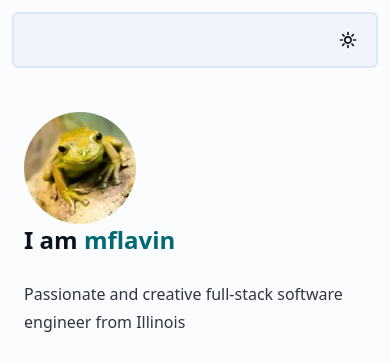
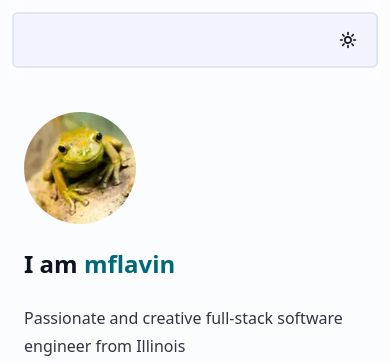
Before and after one commit to mflavin/mflavin.github.io, an Astro site: page / in a window 390 px wide. Shown: the top 363 px of the page. Built offline with nearby package versions, Linux system fonts and the light colour scheme; Astro itself is replaced by a stand-in of ours.

Commit message:
Fix spacing between profile image and profile name.

```diff
--- a/src/pages/index.astro
+++ b/src/pages/index.astro
@@ -149,7 +149,9 @@ const badges = [
   >
     <section class="flex flex-col-reverse md:flex-row md:justify-between">
       <div>
-        <h2 class="mb-6 text-2xl font-bold text-primary dark:text-primary-dark">
+        <h2
+          class="my-6 text-2xl font-bold text-primary md:mb-6 md:mt-0 dark:text-primary-dark"
+        >
           I am
           <span class="text-accent dark:text-accent-dark">mflavin</span>
         </h2>
```
